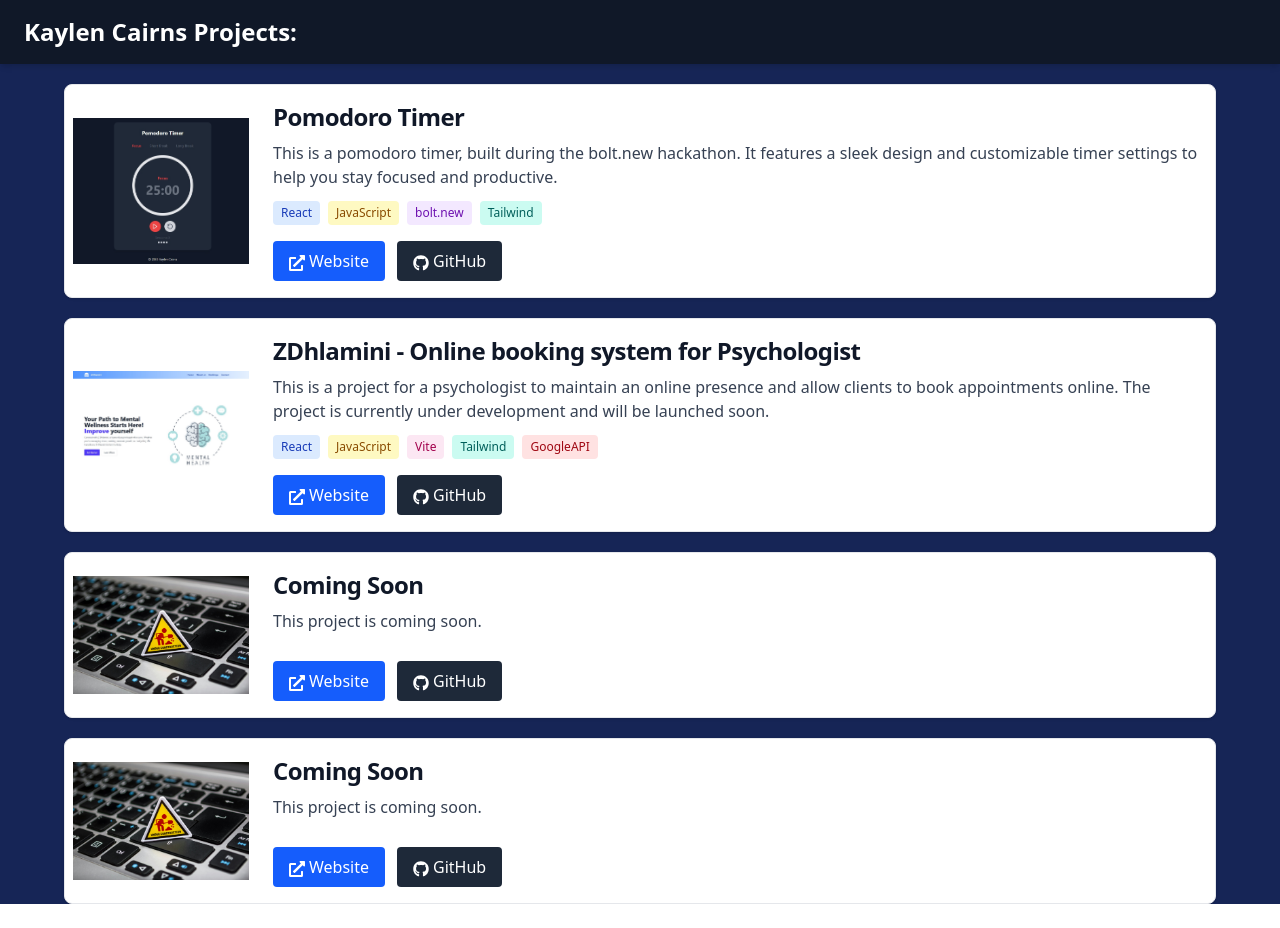
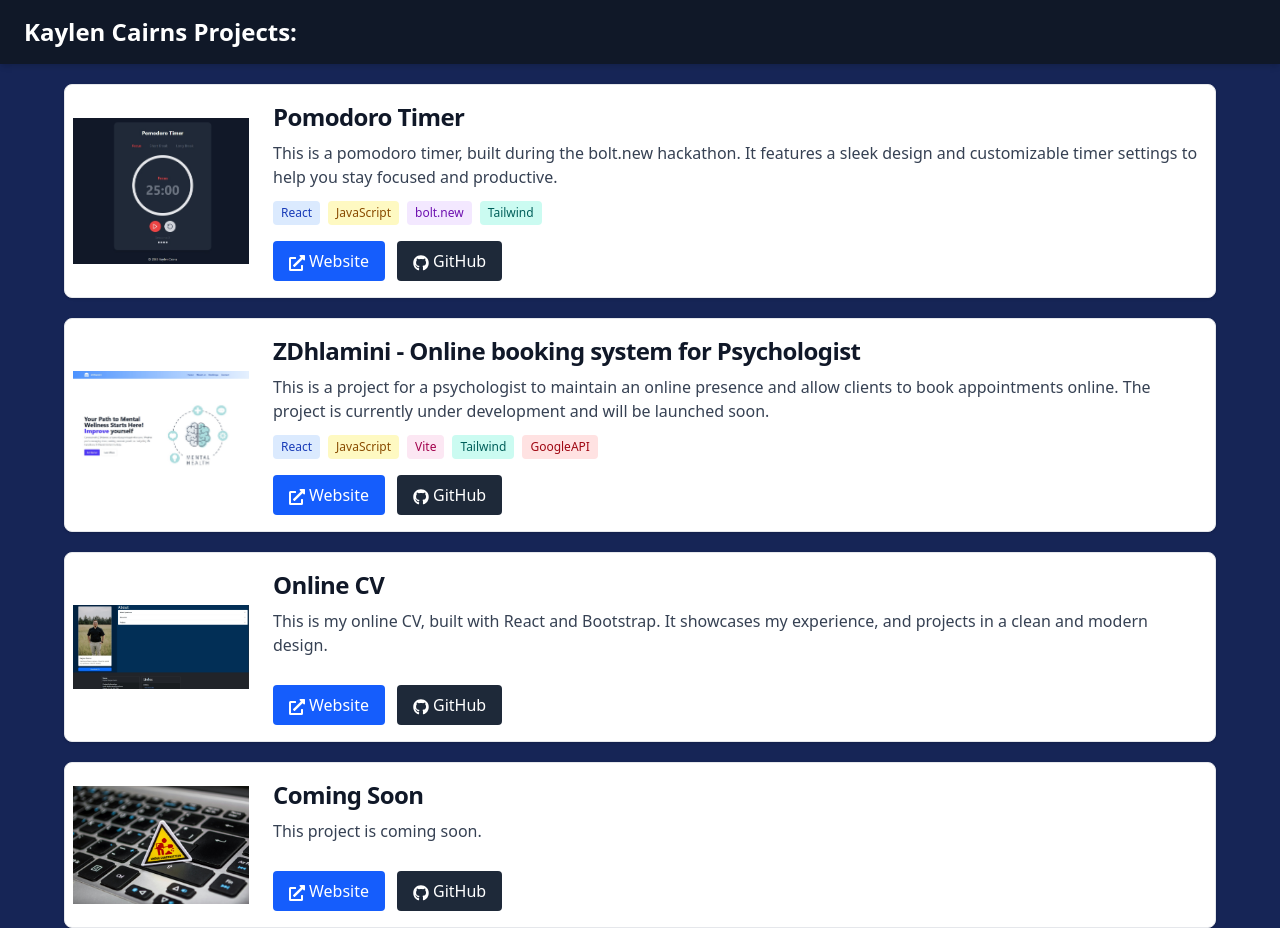
Before and after one commit to madKMC/portfolio, a React (Vite) app: page / in a window 1280 px wide. Before the commit the page ends 904 px from the top, so only its background shows below. Built offline with nearby package versions, Linux system fonts and the light colour scheme.

Commit message:
feat: added projectcard for online CV

```diff
--- a/src/App.jsx
+++ b/src/App.jsx
@@ -2,7 +2,8 @@ import ProjectCard from './components/ProjectCard';
 import Header from './components/Header';
 import comingSoonImage from './assets/ComingSoon.jpg';
 import PomodoroImage from './assets/PomodoroTimer.jpg';
-import ZDhlamini from './assets/ZDhlamini.jpg';
+import ZDhlaminiImage from './assets/ZDhlamini.jpg';
+import CVImage from './assets/CV.jpg';
 import './App.css';
 
 function App() {
@@ -18,7 +19,7 @@ function App() {
 				githubUrl='https://github.com/madKMC/PomodoroTimer'
 			/>
 			<ProjectCard
-				image={ZDhlamini}
+				image={ZDhlaminiImage}
 				title='ZDhlamini - Online booking system for Psychologist'
 				description='This is a project for a psychologist to maintain an online presence and allow clients to book appointments online. The project is currently under development and will be launched soon.'
 				badges={['React', 'JavaScript', 'Vite', 'Tailwind', 'GoogleAPI']}
@@ -26,12 +27,12 @@ function App() {
 				githubUrl='https://github.com/madKMC/BookingSystem'
 			/>
 			<ProjectCard
-				image={comingSoonImage}
-				title='Coming Soon'
-				description='This project is coming soon.'
-				//badges={['React', 'JavaScript']}
-				websiteUrl='https://example.com'
-				githubUrl='https://github.com/madKMC'
+				image={CVImage}
+				title='Online CV'
+				description='This is my online CV, built with React and Bootstrap. It showcases my experience, and projects in a clean and modern design.'
+				//badges={['React', 'JavaScript', 'Bootstrap']}
+				websiteUrl='https://kaylen.cairnsforge.co.za'
+				githubUrl='https://github.com/madKMC/CV'
 			/>
 			<ProjectCard
 				image={comingSoonImage}
--- a/src/components/ProjectCard.jsx
+++ b/src/components/ProjectCard.jsx
@@ -11,6 +11,7 @@ const colorMap = {
 	Express: 'bg-gray-100 text-gray-800',
 	Vite: 'bg-pink-100 text-pink-800',
 	GoogleAPI: 'bg-red-100 text-red-800',
+	Bootstrap: 'bg-purple-100 text-purple-800',
 };
 
 const ProjectCard = ({
```
Also changed, not shown: src/assets/CV.jpg (added).
